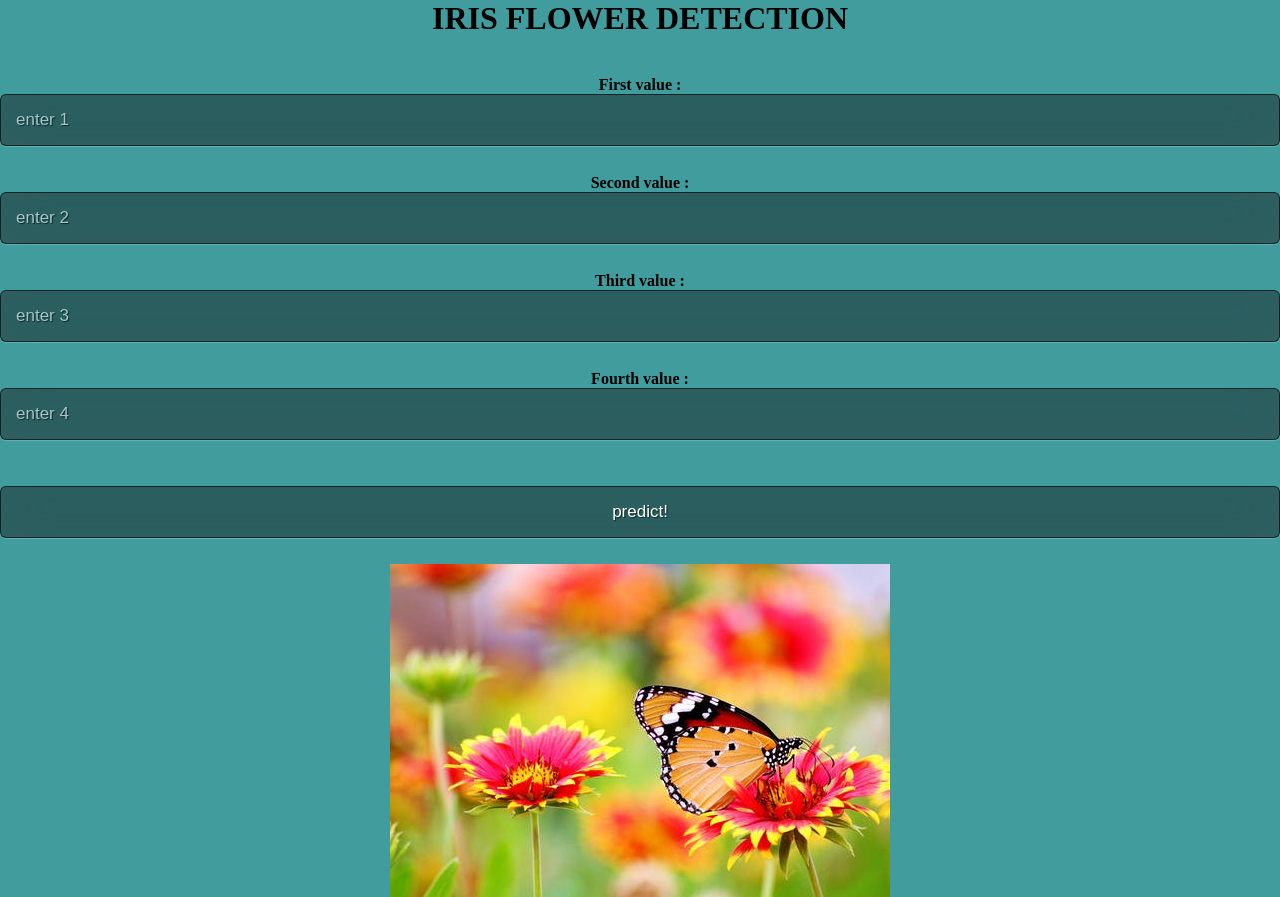
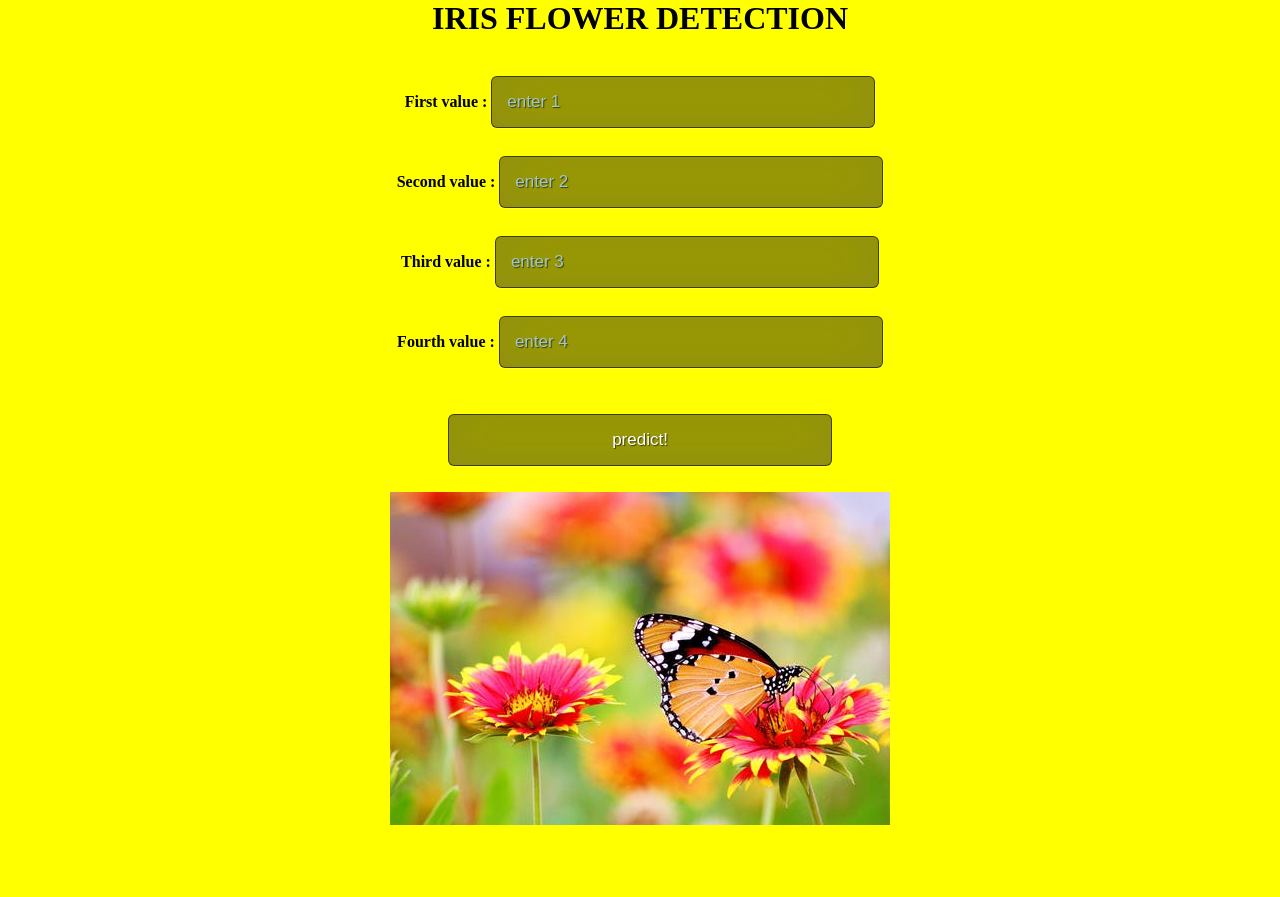
Before and after one commit to SurabhiSuresh22/Iris_Flower_Prediction, a Flask app: page / in a window 1280 px wide. After the commit the page ends 825 px from the top, so only its background shows below. Run offline with Flask 2, Linux system fonts and the light colour scheme; parts of the project's set-up code (start-up, migrations or seed data) failed here and were passed over.

Commit message:
Update style.css

```diff
--- a/static/style.css
+++ b/static/style.css
@@ -1,7 +1,6 @@
 body{
   margin: 0;
   padding: 0;
-  background-color: #419c9e;
 
 }
 .full{
@@ -26,13 +25,11 @@
 	top: 35%;
 	left: 45%;
 	margin: -150px 0 0 -150px;
-	width:400px;
-	height:400px;
 }
 
 
 input {
-	width: 100%;
+	width: 30%;
 	margin-bottom: 10px;
 	background: rgba(0,0,0,0.4);
 	border: none;
```
